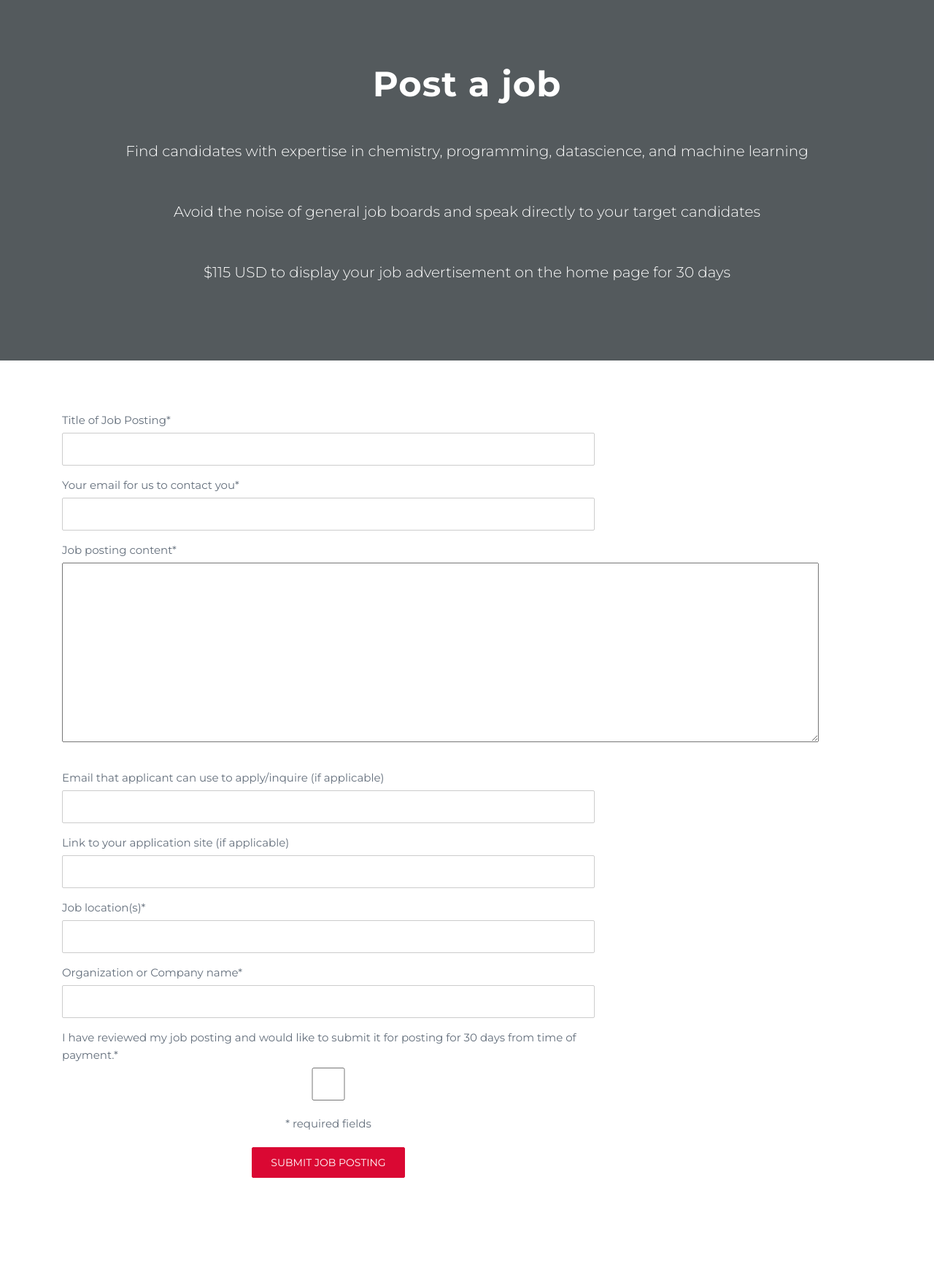
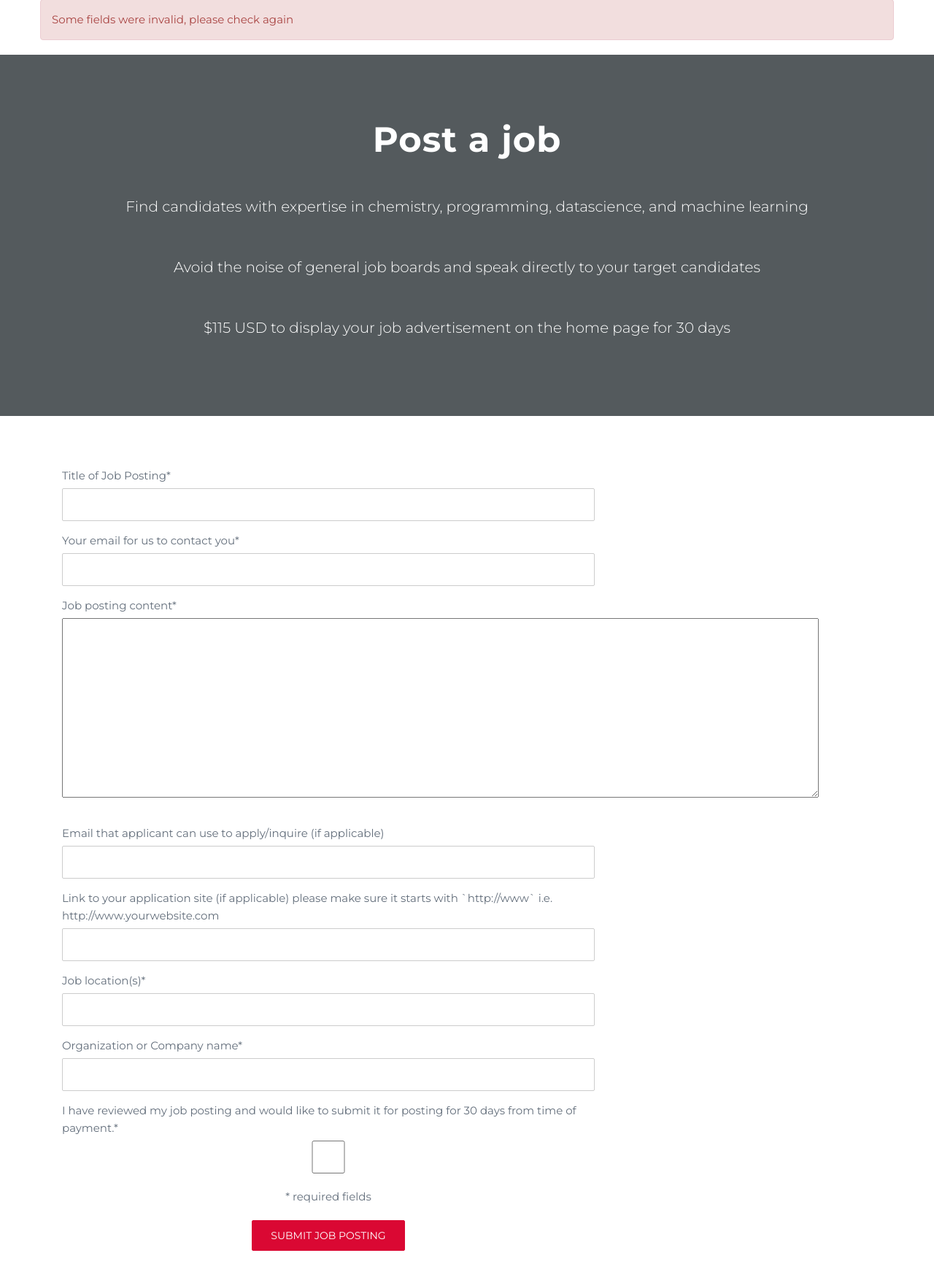
Before and after one commit to bodowd/chirole, a Flask app: page /post_job in a window 1280 px wide. Shown: the part 69-1823 px from the top of the page at 73% size. Before the commit the page ends 1683 px from the top, so only its background shows below. Run offline with Flask 2, Linux system fonts and the light colour scheme; some libraries are stand-ins or nearby versions.

Commit message:
fixed link to external website

```diff
--- a/app/posts/forms.py
+++ b/app/posts/forms.py
@@ -1,7 +1,7 @@
 from flask_wtf import FlaskForm
 from flask_wtf.file import FileField, FileAllowed
 from wtforms import SubmitField, StringField, TextAreaField, BooleanField
-from wtforms.validators import DataRequired, Email, Optional
+from wtforms.validators import DataRequired, Email, Optional, URL
 from wtforms.widgets import TextArea
 
 class JobPostForm(FlaskForm):
@@ -12,8 +12,9 @@
                     widget=TextArea())
     apply_here_email = StringField('Email that applicant can use to apply/inquire (if applicable)',
                                    validators=[Email(), Optional()])
-    link_to_application_site = StringField('Link to your application site (if applicable)',
-                                           validators=[Optional()])
+    link_to_application_site = StringField('Link to your application site (if applicable) \
+        please make sure it starts with `http://www` i.e. http://www.yourwebsite.com',
+                                           validators=[Optional(), URL()])
     job_location = StringField('Job location(s)*', validators=[DataRequired()])
     org_name = StringField('Organization or Company name*',
                                     validators=[DataRequired()])
--- a/app/posts/routes.py
+++ b/app/posts/routes.py
@@ -7,6 +7,7 @@
 from config import Config
 import stripe
 import os
+from urllib.parse import urlparse
 
 stripe_keys = {
     'secret_key': os.environ['STRIPE_SECRET_KEY'],
@@ -45,6 +46,8 @@
         db.session.commit()
         # flash('Thank you, your job posting has been submitted!', 'success')
         return redirect(url_for('posts.pay', post_id=post_to_db.id))
+    else:
+        flash('Some fields were invalid, please check again', 'danger')
     return render_template('post_job.html', title='Post a job', form=form,
                           charge_amount_usd=Config.CHARGE_AMOUNT_USD)
 
@@ -83,7 +86,8 @@
         form.org_name.data = job_post.org_name
         form.link_to_application_site.data = job_post.link_to_application_site
 
-    return render_template('post_job.html', title='Edit job posting', form=form)
+    return render_template('post_job.html', title='Edit job posting', form=form,
+                           charge_amount_usd=Config.CHARGE_AMOUNT_USD)
 
 
 @posts.route('/view_job/<int:post_id>', methods=['GET', 'POST'])
--- a/app/templates/post_job.html
+++ b/app/templates/post_job.html
@@ -73,10 +73,10 @@
                         </div>
                         <div class="form-group">
                             {{ form.link_to_application_site.label(class="form-group-label") }}
-                            {% if form.apply_here_email.errors %}
-                                {{ form.apply_here_email(class="form-group form-group-lg is-invalid") }}
+                            {% if form.link_to_application_site.errors %}
+                                {{ form.link_to_application_site(class="form-group form-group-lg is-invalid") }}
                                 <div class="invalid-feedback">
-                                    {% for error in form.apply_here_email.errors %}
+                                    {% for error in form.link_to_application_site.errors %}
                                     <span>{{ error }}</span>
                                     {% endfor %}
                                 </div>
--- a/app/templates/view_job.html
+++ b/app/templates/view_job.html
@@ -17,7 +17,7 @@
                                         <h4>Inquire here: {{ job_post.apply_here_email }}</h4>
                                     {% endif %}
                                     {% if job_post.link_to_application_site %}
-                                        <h4><a href="{{ job_post.link_to_application_site }}">Apply here</a></h4>
+                                        <h4><a href={{ job_post.link_to_application_site }}>Apply here</a></h4>
                                     {% endif %}
                             </div>
                         </div>
```
